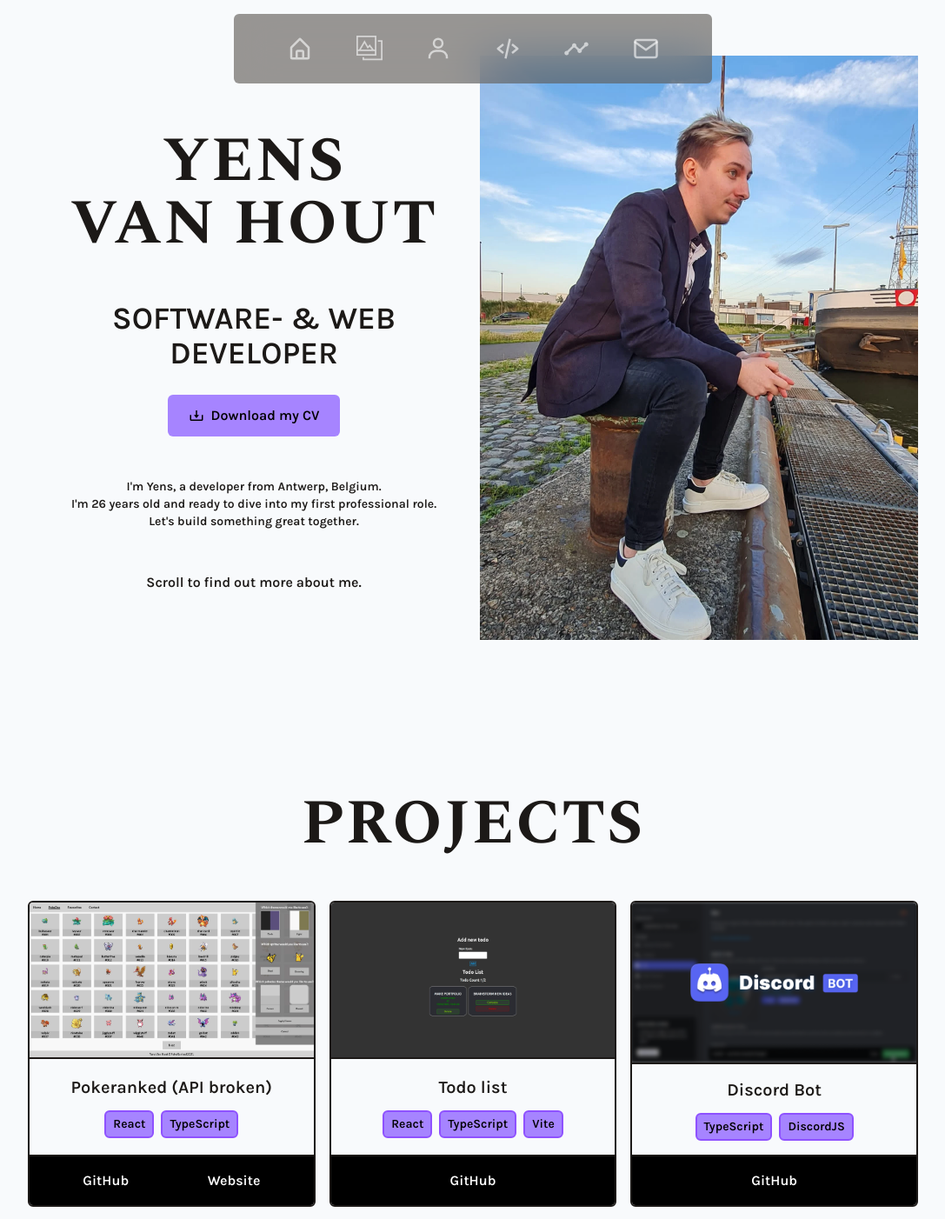
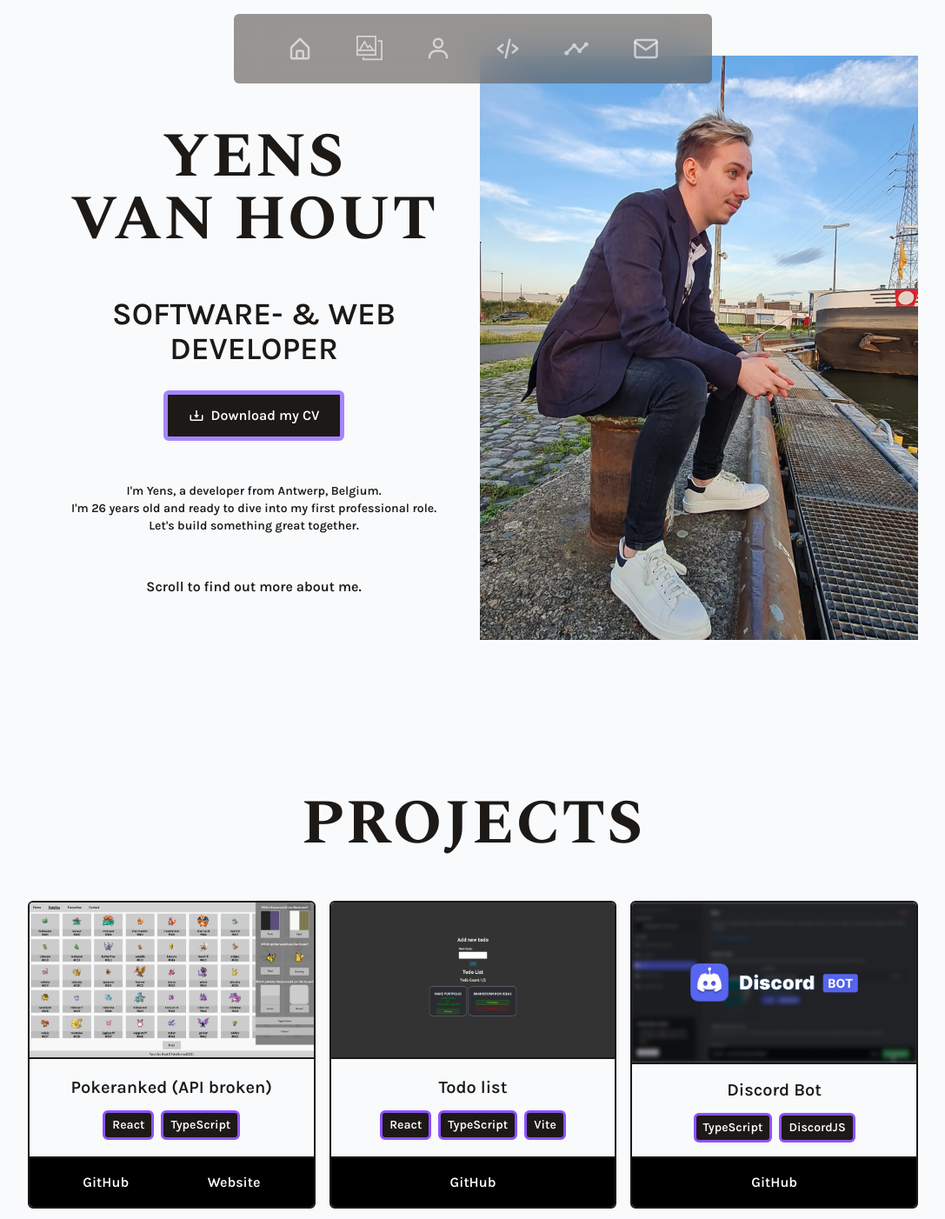
Before and after one commit to YensVanHout/portfolio-yens, a Next.js app: page / in a window 1280 px wide. Shown: the top 1402 px of the page at 87% size, without its empty margins (96-1183 px from the left). Built offline with nearby package versions, Linux system fonts and the light colour scheme; no server answers.

Commit message:
Update button styles across components for improved visual consistency and accessibility, including changes to contact, intro, portfolio item, skills, and timeline item components.

```diff
--- a/src/app/components/contact/contact.tsx
+++ b/src/app/components/contact/contact.tsx
@@ -58,7 +58,7 @@ const Contact = () => {
           />
           <button
             type="submit"
-            className="cursor-pointer inline-block px-12 py-3 w-max text-base font-medium rounded-md mx-auto text-black bg-violet-400 hover:bg-violet-500"
+            className="cursor-pointer inline-block px-12 py-3 w-max text-base font-medium rounded-md mx-auto border-5 border-solid border-violet-400 text-white bg-stone-900 hover:bg-stone-900/50 dark:bg-white dark:hover:bg-stone-300  dark:text-black"
           >
             Get in touch
           </button>
--- a/src/app/components/intro/intro.tsx
+++ b/src/app/components/intro/intro.tsx
@@ -64,7 +64,7 @@ const Intro = () => {
           <a
             href="/assets/cv-vanhout-yens.pdf"
             download="cv-vanhout-yens.pdf"
-            className="inline-flex items-center gap-2 px-6 py-3 mt-4 text-base font-medium rounded-md text-black bg-violet-400 hover:bg-violet-500 transition-colors"
+            className="inline-flex items-center gap-2 px-6 py-3 mt-4 text-base font-medium rounded-md border-5 border-solid border-violet-400 text-white bg-stone-900 hover:bg-stone-900/50 dark:bg-white dark:hover:bg-stone-300  dark:text-black transition-colors"
           >
             <BiDownload className="text-lg" />
             Download my CV
--- a/src/app/components/portfolioItem/portfolioItem.tsx
+++ b/src/app/components/portfolioItem/portfolioItem.tsx
@@ -22,7 +22,7 @@ const PortfolioItem = ({ title, img, stack, links }: portfolioItemProps) => {
           {stack.map((item) => {
             return (
               <span
-                className="inline-block px-2 py-1 font-semibold border-2 border-violet-500 rounded-md bg-violet-400 text-black"
+                className="inline-block px-2 py-1 font-semibold border-3 border-violet-500 rounded-md bg-stone-900 dark:bg-white text-white dark:text-stone-900"
                 key={`"stack-"${item}`}
               >
                 {item}
--- a/src/app/components/skills/skills.tsx
+++ b/src/app/components/skills/skills.tsx
@@ -40,7 +40,7 @@ const Skills = () => {
         {skills.languages.map((language) => (
           <div
             key={language.name}
-            className="w-full p-6 rounded-lg bg-stone-900 dark:bg-white"
+            className="w-full p-6 rounded-lg bg-stone-900 dark:bg-stone-100"
           >
             <div className="mb-2 flex items-center gap-3">
               <div className="text-3xl">{getLanguageIcon(language.name)}</div>
--- a/src/app/components/timelineItem/timelineItem.tsx
+++ b/src/app/components/timelineItem/timelineItem.tsx
@@ -4,9 +4,9 @@ const TimelineItem = ({ year, title, duration, details }: timelineProps) => {
   return (
     <ul className="flex flex-col md:flex-row relative border-l border-stone-700">
       <li className="mb-10 ml-4">
-        <div className="absolute w-3 h-3  rounded-full mt-1.5 -left-1.5 border border-violet-500 bg-violet-400" />
+        <div className="absolute w-3 h-3  rounded-full mt-1.5 -left-1.5 border-3 border-violet-500 bg-stone-900 dark:bg-white" />
         <p className="flex flex-wrap gap-4 flex-row items-center justify-start text-xs md:text-sm">
-          <span className="inline-block px-2 py-1 font-semibold text-black bg-violet-400 rounded-md">
+          <span className="inline-block px-2 py-1 font-semibold border-3 border-solid border-violet-400 text-white dark:text-black bg-stone-900 dark:bg-white rounded-md">
             {year}
           </span>
           <span className="text-lg font-semibold text-stone-900 textdark:text-white">
```
